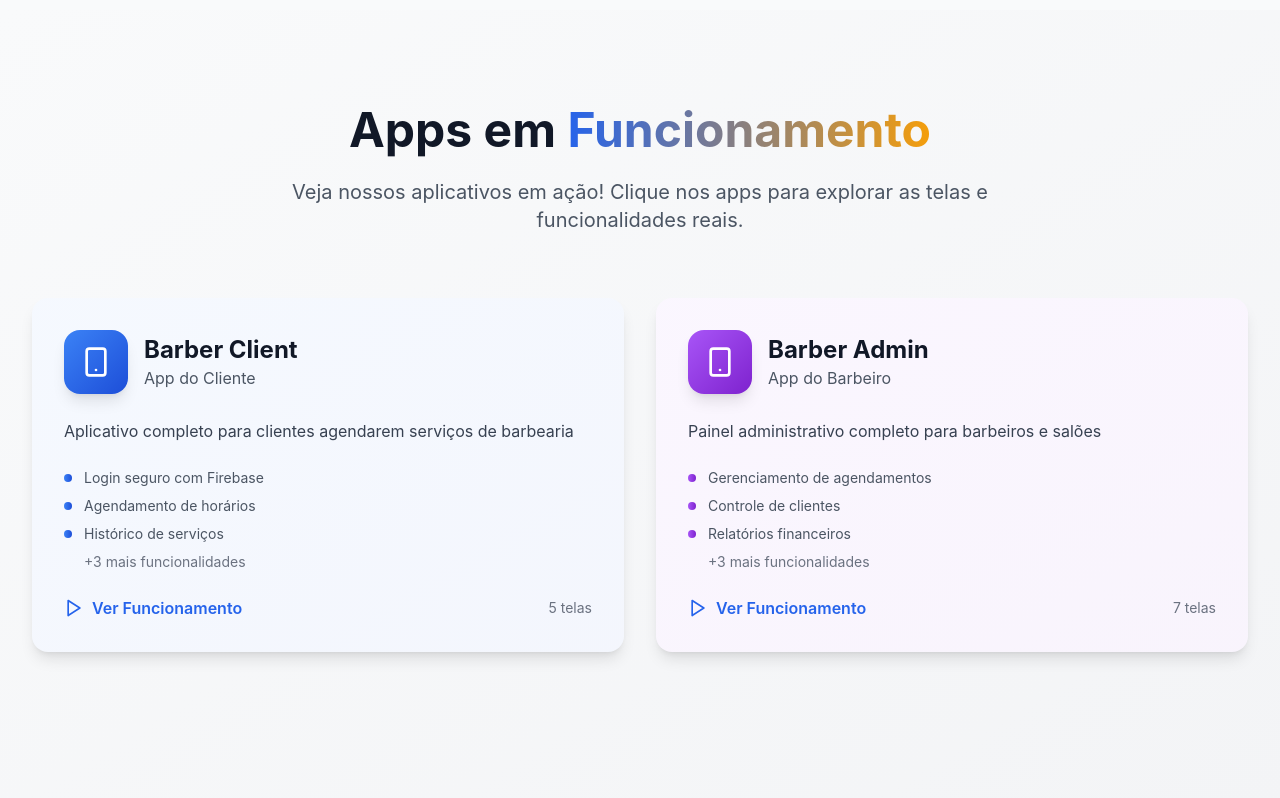
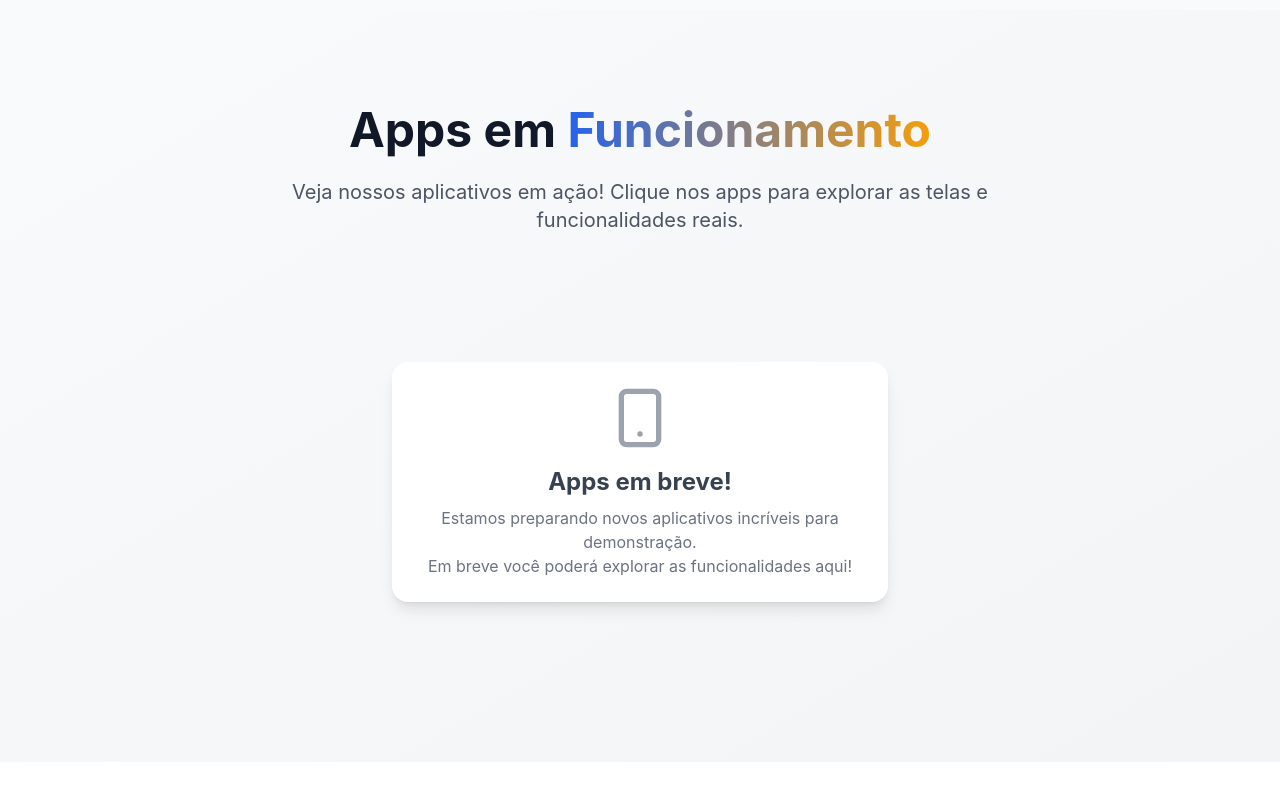
Before and after one commit to Donizete19/scorpionstech-site, a Next.js app: page / in a window 1280 px wide. Shown: the part 2436-3234 px from the top of the page. Built offline with nearby package versions, Linux system fonts and the light colour scheme.

Commit message:
remove: limpar apps Barber da seção Apps em Ação

```diff
--- a/components/AppShowcase.tsx
+++ b/components/AppShowcase.tsx
@@ -7,101 +7,22 @@ const AppShowcase = () => {
   const [selectedApp, setSelectedApp] = useState<string | null>(null)
   const [currentImageIndex, setCurrentImageIndex] = useState(0)
 
-  const apps = [
-    {
-      id: 'barber-client',
-      title: 'Barber Client',
-      subtitle: 'App do Cliente',
-      description: 'Aplicativo completo para clientes agendarem serviços de barbearia',
-      color: 'from-blue-500 to-blue-700',
-      features: [
-        'Login seguro com Firebase',
-        'Agendamento de horários',
-        'Histórico de serviços',
-        'Avaliações e feedback',
-        'Notificações push',
-        'Interface moderna e intuitiva'
-      ],
-      screenshots: [
-        {
-          src: '/screenshots/barber-client-screenshot.png',
-          title: 'Tela Principal',
-          description: 'Interface principal do app com navegação intuitiva'
-        },
-        {
-          src: '/screenshots/tela-login.png',
-          title: 'Tela de Login',
-          description: 'Login seguro para clientes'
-        },
-        {
-          src: '/screenshots/criar-conta-usuario.png',
-          title: 'Criar Conta',
-          description: 'Cadastro de novos usuários com validação'
-        },
-        {
-          src: '/screenshots/tela-agendamentos.png',
-          title: 'Fazer Agendamento',
-          description: 'Sistema de agendamento de serviços'
-        },
-        {
-          src: '/screenshots/ver-agendamentos.png',
-          title: 'Meus Agendamentos',
-          description: 'Visualização dos agendamentos do cliente'
-        }
-      ]
-    },
-    {
-      id: 'barber-admin',
-      title: 'Barber Admin',
-      subtitle: 'App do Barbeiro',
-      description: 'Painel administrativo completo para barbeiros e salões',
-      color: 'from-purple-500 to-purple-700',
-      features: [
-        'Gerenciamento de agendamentos',
-        'Controle de clientes',
-        'Relatórios financeiros',
-        'Dashboard analítico',
-        'Gestão de serviços',
-        'Notificações em tempo real'
-      ],
-      screenshots: [
-        {
-          src: '/screenshots/painel-admin.png',
-          title: 'Painel Principal',
-          description: 'Dashboard principal com visão geral do negócio'
-        },
-        {
-          src: '/screenshots/admin-login.png',
-          title: 'Login do Admin',
-          description: 'Acesso seguro para administradores'
-        },
-        {
-          src: '/screenshots/acesso-do-admin.png',
-          title: 'Controle de Acesso',
-          description: 'Gerenciamento de permissões e acessos'
-        },
-        {
-          src: '/screenshots/cadastro-barbearia.png',
-          title: 'Cadastro da Barbearia',
-          description: 'Configuração inicial do estabelecimento'
-        },
-        {
-          src: '/screenshots/adicionar-serviços.png',
-          title: 'Adicionar Serviços',
-          description: 'Cadastro e gestão de serviços oferecidos'
-        },
-        {
-          src: '/screenshots/visualizar-agendamentos.png',
-          title: 'Ver Agendamentos',
-          description: 'Visualização completa dos agendamentos'
-        },
-        {
-          src: '/screenshots/bloqueio-de-horarios.png',
-          title: 'Bloqueio de Horários',
-          description: 'Gestão de disponibilidade e bloqueios'
-        }
-      ]
-    }
+  // Apps array - adicione seus apps aqui
+  const apps: any[] = [
+    // Exemplo de estrutura:
+    // {
+    //   id: 'seu-app',
+    //   title: 'Nome do App',
+    //   subtitle: 'Descrição curta',
+    //   description: 'Descrição completa do aplicativo',
+    //   color: 'from-blue-500 to-blue-700',
+    //   apkUrl: 'url-do-apk',
+    //   playStoreUrl: 'url-da-play-store', // opcional
+    //   features: ['Feature 1', 'Feature 2', ...],
+    //   screenshots: [
+    //     { src: '/path/image.png', title: 'Título', description: 'Descrição' }
+    //   ]
+    // }
   ]
 
   const selectedAppData = apps.find(app => app.id === selectedApp)
@@ -137,8 +58,20 @@ const AppShowcase = () => {
         </div>
 
         {/* Apps Grid */}
-        <div className="grid grid-cols-1 md:grid-cols-2 gap-8 mb-16">
-          {apps.map((app) => (
+        {apps.length === 0 ? (
+          <div className="text-center py-16">
+            <div className="inline-block p-6 bg-white rounded-2xl shadow-lg">
+              <Smartphone className="w-16 h-16 text-gray-400 mx-auto mb-4" />
+              <h3 className="text-2xl font-bold text-gray-700 mb-2">Apps em breve!</h3>
+              <p className="text-gray-500 max-w-md">
+                Estamos preparando novos aplicativos incríveis para demonstração.
+                <br />Em breve você poderá explorar as funcionalidades aqui!
+              </p>
+            </div>
+          </div>
+        ) : (
+          <div className="grid grid-cols-1 md:grid-cols-2 gap-8 mb-16">
+            {apps.map((app) => (
             <div
               key={app.id}
               className="group relative bg-white rounded-2xl shadow-lg hover:shadow-2xl transition-all duration-500 overflow-hidden cursor-pointer transform hover:scale-105"
@@ -196,7 +129,8 @@ const AppShowcase = () => {
               <div className="absolute inset-0 bg-gradient-to-t from-black/10 to-transparent opacity-0 group-hover:opacity-100 transition-opacity pointer-events-none"></div>
             </div>
           ))}
-        </div>
+          </div>
+        )}
 
         {/* Modal de Demonstração */}
         {selectedApp && selectedAppData && (
```
